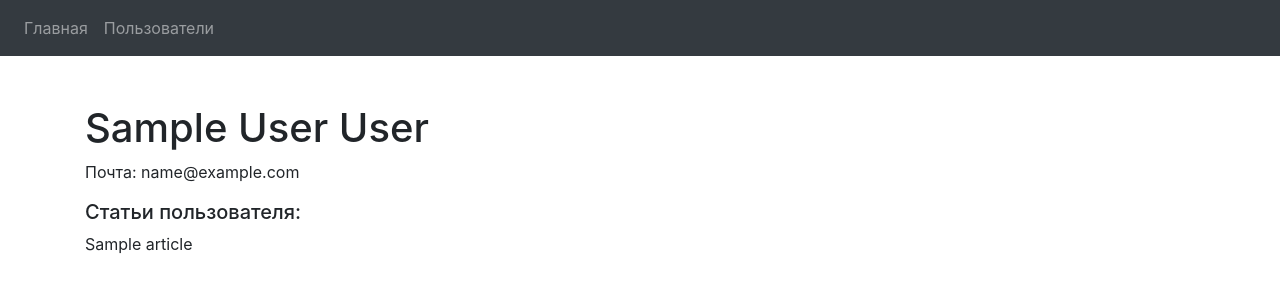
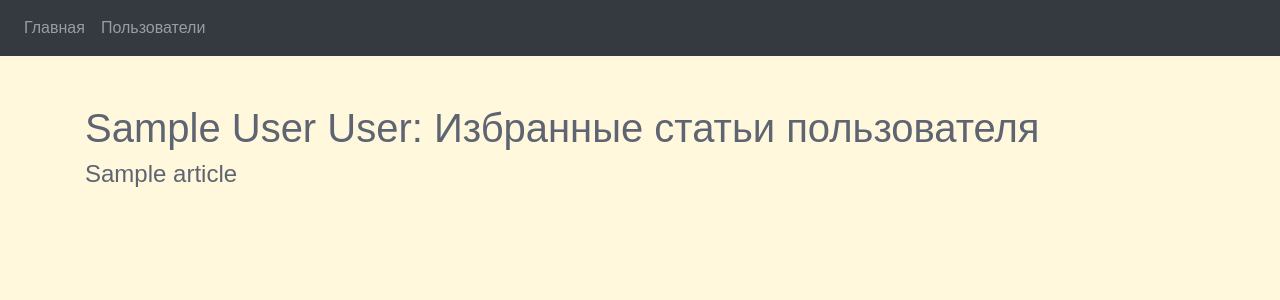
Before and after one commit to dariamamontova/python-group_2-homework_43-daria_mamontova, a Django app: page /favorites/1 in a window 1280 px wide. Shown: the top 300 px of the page. Run offline with Django 3.2, Linux system fonts and the light colour scheme; tables that the repository leaves empty hold one stand-in row (values such as "Sample post"); some libraries are stand-ins or nearby versions.

Commit message:
User list, user detail, favorites pages updated, css updated.

```diff
--- a/source/webapp/static/css/style.css
+++ b/source/webapp/static/css/style.css
@@ -0,0 +1,37 @@
+body {
+    font-family: Arial, sans-serif;
+    background: cornsilk;
+    color: #5e6472;
+}
+
+.article_list a {
+    text-decoration: none;
+    color: darkred;
+}
+
+.article_list a:hover {
+    color: #1d2124;
+}
+
+.btn_edit a {
+    text-decoration: none;
+    color: white;
+}
+
+.title {
+    text-decoration: none;
+    background: #5e6472;
+    color: whitesmoke;
+}
+
+a {
+    text-decoration: none;
+}
+
+h4 a {
+    color: #5e6472;
+}
+
+h4 a:hover {
+    color: black;
+}
--- a/source/webapp/templates/favorites_detail.html
+++ b/source/webapp/templates/favorites_detail.html
@@ -2,11 +2,9 @@
 {% block title %}Избранные статьи{% endblock %}
 
 {% block content %}
-    <h1>{{ user.name }} {{ user.last_name }}</h1>
-    <p>Почта: {{ user.email }}</p>
-    <h5>Статьи пользователя:</h5>
+    <h1>{{ user.name }} {{ user.last_name }}: Избранные статьи пользователя</h1>
     {% for favorites in user.favorites.all %}
-        <p>{{ favorites.title }}</p>
+        <h4><a href="{% url 'article_detail' favorites.pk %}">{{ favorites.title }}</a></h4>
     {% endfor %}
 
 {% endblock %}
--- a/source/webapp/templates/user_list.html
+++ b/source/webapp/templates/user_list.html
@@ -2,7 +2,7 @@
 {% block title %}Пользователи{% endblock %}
 {% block content %}
     {% for user in user_list %}
-        <h4><a href="{% url 'user_detail' user.pk %}">{{ user.name }} {{ user.last_name }}</a></h4>
+        <h4 ><a href="{% url 'user_detail' user.pk %}">{{ user.name }} {{ user.last_name }}</a></h4>
         <hr>
     {% endfor %}
 {% endblock %}
```
Also changed, not shown: source/webapp/templates/user_detail.html (+5 -2 lines).
